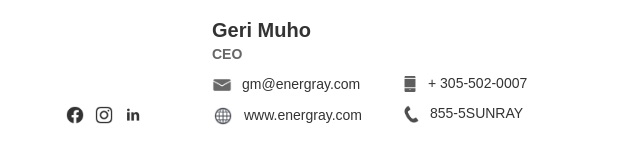
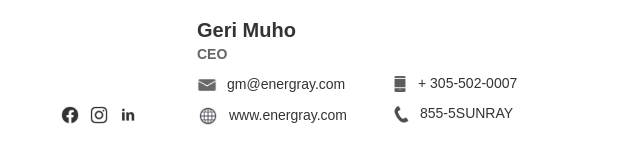
Before and after one commit to MikkaDarvaxian/energray-final.github.io, a plain HTML site: page index.html in a window 1280 px wide. Shown: the whole page, without its empty margins (0-640 px from the left). Drawn offline with Linux system fonts and the light colour scheme.

Commit message:
Update index.html

```diff
--- a/index.html
+++ b/index.html
@@ -19,7 +19,7 @@
         <td>
             <table  style="background-color:white;">
                 <tr >
-                    <td align="left" width="180">
+                    <td align="left" width="170">
                         <table cellpadding="0" cellspacing="0" width="100%">
                             <tr>
                               <td  colspan="3" align="center" class="es-m-p20r" style="padding:0;Margin:0;padding-top:5px;font-size:0px"><a href="https://energray.com/" style="-webkit-text-size-adjust:none;-ms-text-size-adjust:none;mso-line-height-rule:exactly;text-decoration:underline;color:#FFFFFF;font-size:14px"><img src="energray.gif" alt="Energray" style="display:block;border:0;outline:none;text-decoration:none;-ms-interpolation-mode:bicubic" title="" width="170" height="84"></a></td>
@@ -38,8 +38,8 @@
                         </table>
 
                     </td>
-                    <td width="10" style="width:10px">&nbsp;</td>
-                    <td  width="360" align="right">
+                    <td width="5" style="width:5px">&nbsp;</td>
+                    <td  width="370" align="right">
                         <table cellpadding="0" cellspacing="0" width="100%">
                            <tr>
                               <td align="left" class="es-m-p20r es-m-txt-l" style="padding:0;Margin:0;padding-top:5px"><h3 style="Margin:0;line-height:20px;mso-line-height-rule:exactly;font-family:arial, 'helvetica neue', helvetica, sans-serif;font-size:20px;font-style:normal;font-weight:normal;color:#333333"><strong>Geri Muho</strong></h3></td>
```
